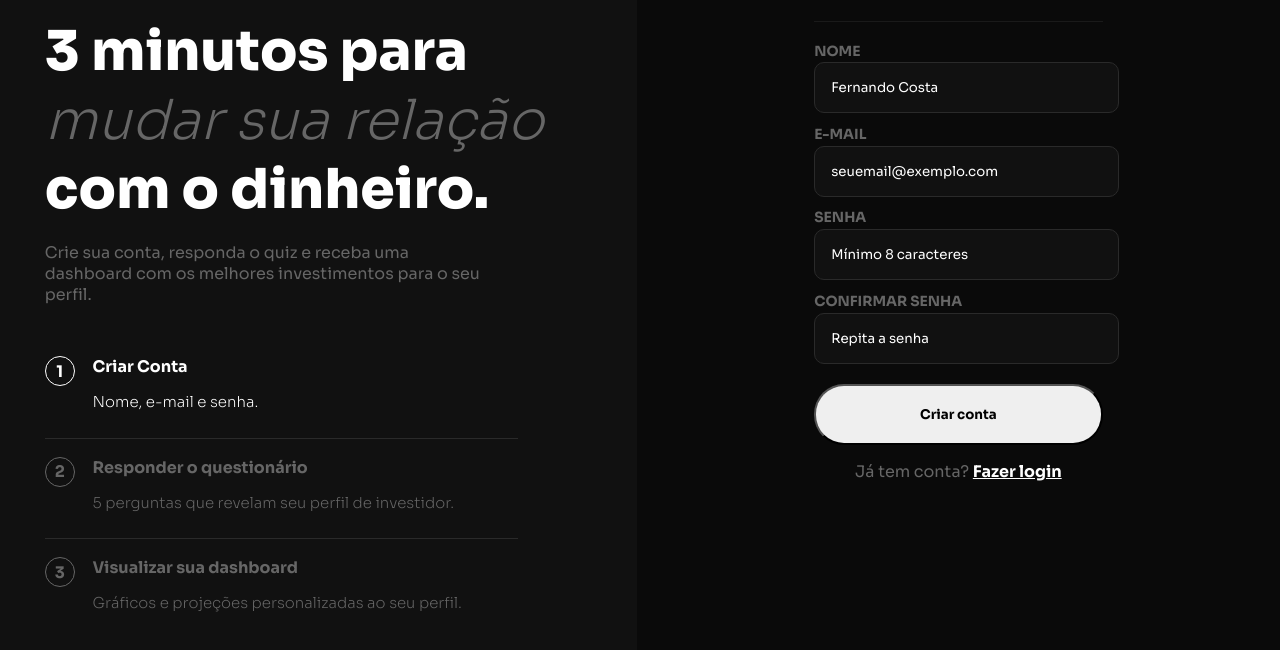
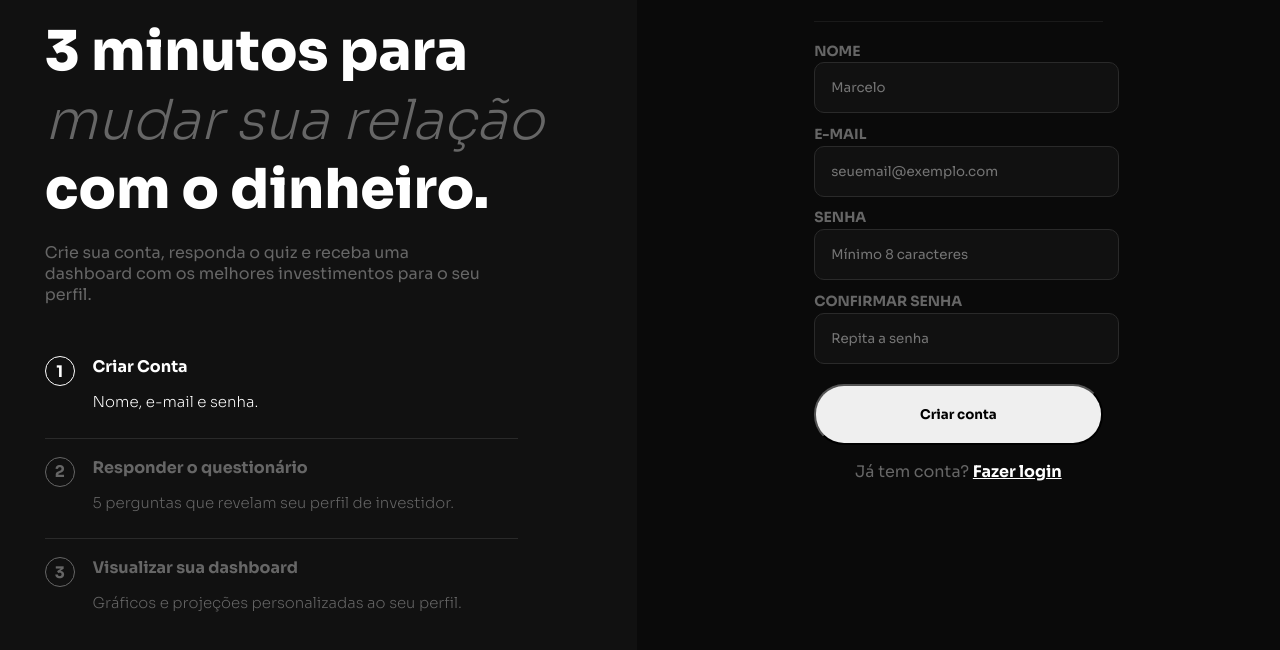
Before and after one commit to yutwka/projeto-individual, a website: page public/cadastro.html in a window 1280 px wide. Shown: the part 148-798 px from the top of the page. Drawn offline with Linux system fonts and the light colour scheme.

Commit message:
Alteração na página de cadastro

```diff
--- a/public/cadastro.html
+++ b/public/cadastro.html
@@ -65,7 +65,7 @@
                     <div class="nomeCampo">
                         NOME
                     </div>
-                    <input type="text" id="ipt_nome" placeholder="Fernando Costa">
+                    <input type="text" id="ipt_nome" placeholder="Marcelo">
                     <div id="erroNome"></div>
                 </div>
                 <div class="camposForm">
--- a/public/css/style.css
+++ b/public/css/style.css
@@ -499,13 +499,10 @@ footer hr {
     font-family: sora;
 }
 
-input[type="date"]{
+
+/* .camposForm input::placeholder {
     color: white;
-}
-
-.camposForm input::placeholder {
-    color: white;
-}
+} */
 
 .formulario button {
     width: 100%;
```
Also changed, not shown: public/dashboard/dashboard.html (+2 -2 lines).
